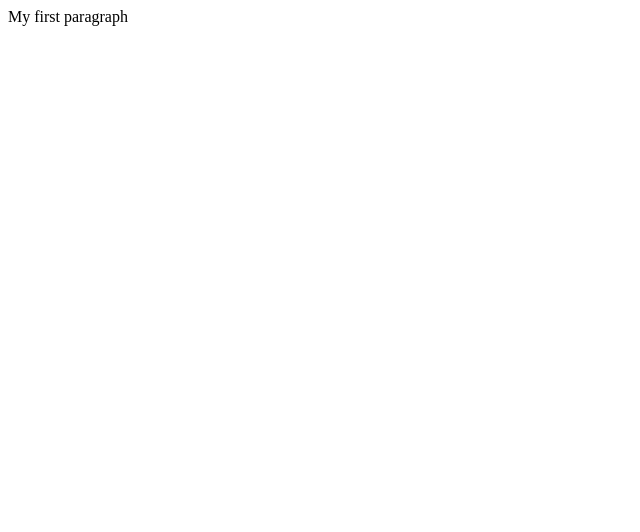
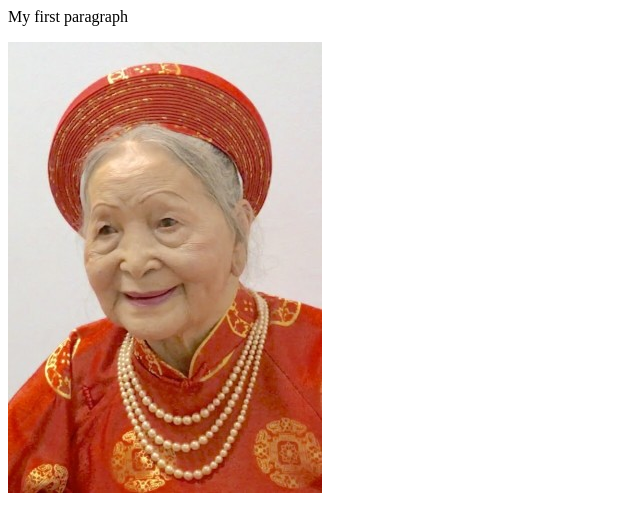
Before and after one commit to minhvle/git-101, a plain HTML site: page index.html in a window 1280 px wide. Shown: the whole page, without its empty margins (0-640 px from the left). Drawn offline with Linux system fonts and the light colour scheme.

Commit message:
Added an image of Ba Noi

```diff
--- a/index.html
+++ b/index.html
@@ -4,5 +4,6 @@
 	</head>
 <body>
 <p>My first paragraph</p>
+<img src="BaNoi_Avatar.jpg" alt="">
 </body>
 </html>
```
Also changed, not shown: BaNoi_Avatar.jpg (added).
